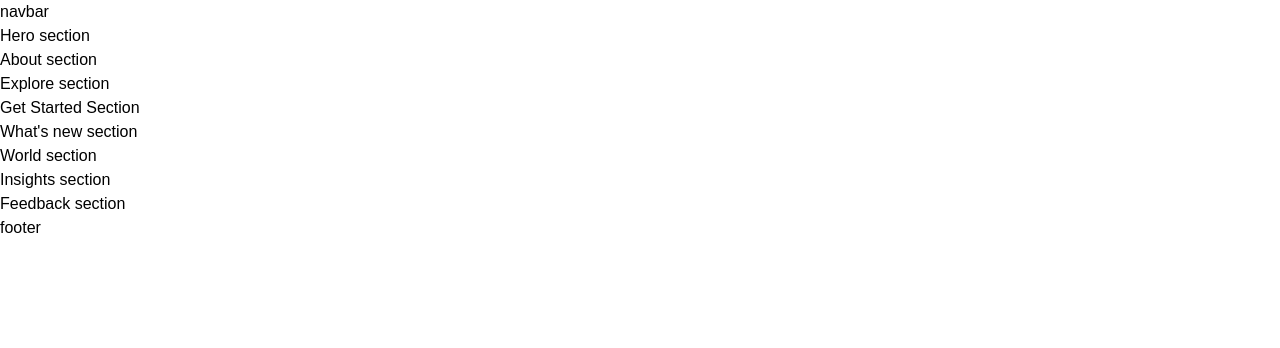
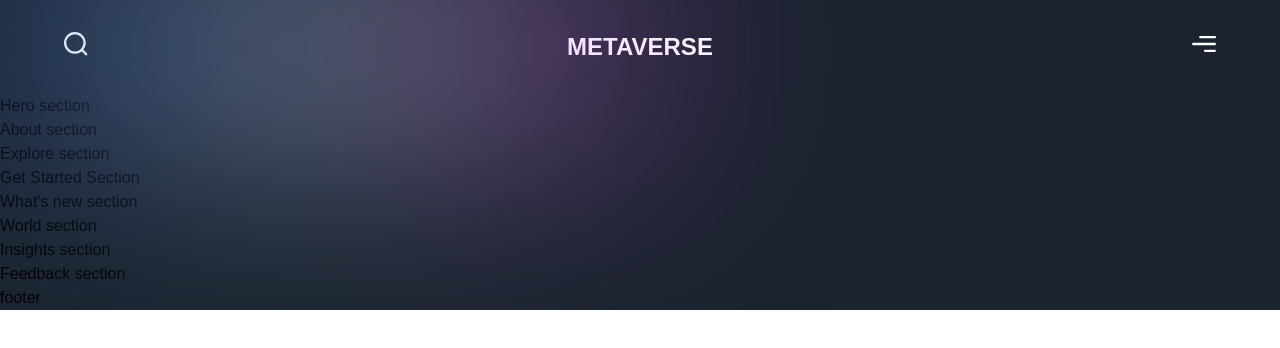
Before and after one commit to PovilasGe/metaverse, a Next.js app: page / in a window 1280 px wide. Shown: the top 348 px of the page. Built offline with nearby package versions, Linux system fonts and the light colour scheme; a web font is replaced by a local one.

Commit message:
add navbar

```diff
--- a/app/head.js
+++ b/app/head.js
@@ -1,6 +1,6 @@
 const Head = () => (
   <>
-    <title>Metaversus</title>
+    <title>Metaverse</title>
     <meta name="viewport" content="width=device-width, initial-scale=1" />
     <link rel="icon" href="/favicon.ico" />
   </>
--- a/app/page.js
+++ b/app/page.js
@@ -2,7 +2,7 @@
 import { About, Explore, Feedback, GetStarted, Hero, Insights, WhatsNew, World } from '../sections';
 
 const Page = () => (
-  <div>
+  <div className='bg-primary-black overflow-hidden'>
     <Navbar />
     <Hero />
     <About />
--- a/components/Navbar.jsx
+++ b/components/Navbar.jsx
@@ -1,9 +1,36 @@
 'use client';
 
+import { motion } from 'framer-motion';
+
+import styles from '../styles';
+import { navVariants } from '../utils/motion';
+
 const Navbar = () => (
-  <nav>
-    navbar
-  </nav>
+  <motion.nav
+    variants={navVariants}
+    initial="hidden"
+    whileInView="show"
+    className={`${styles.xPaddings} py-8 relative`}
+  >
+    <div className="absolute w-[50%] inset-0 gradient-01" />
+    <div
+      className={`${styles.innerWidth} mx-auto flex justify-between gap-8`}
+    >
+      <img
+        src="/search.svg"
+        alt="search"
+        className="w-[24px] h-[24px] object-contain"
+      />
+      <h2 className="font-extrabold text-[24px] leading-[30.24px] text-white">
+        METAVERSE
+      </h2>
+      <img
+        src="/menu.svg"
+        alt="menu"
+        className="w-[24px] h-[24px] object-contain"
+      />
+    </div>
+  </motion.nav>
 );
 
 export default Navbar;
```
